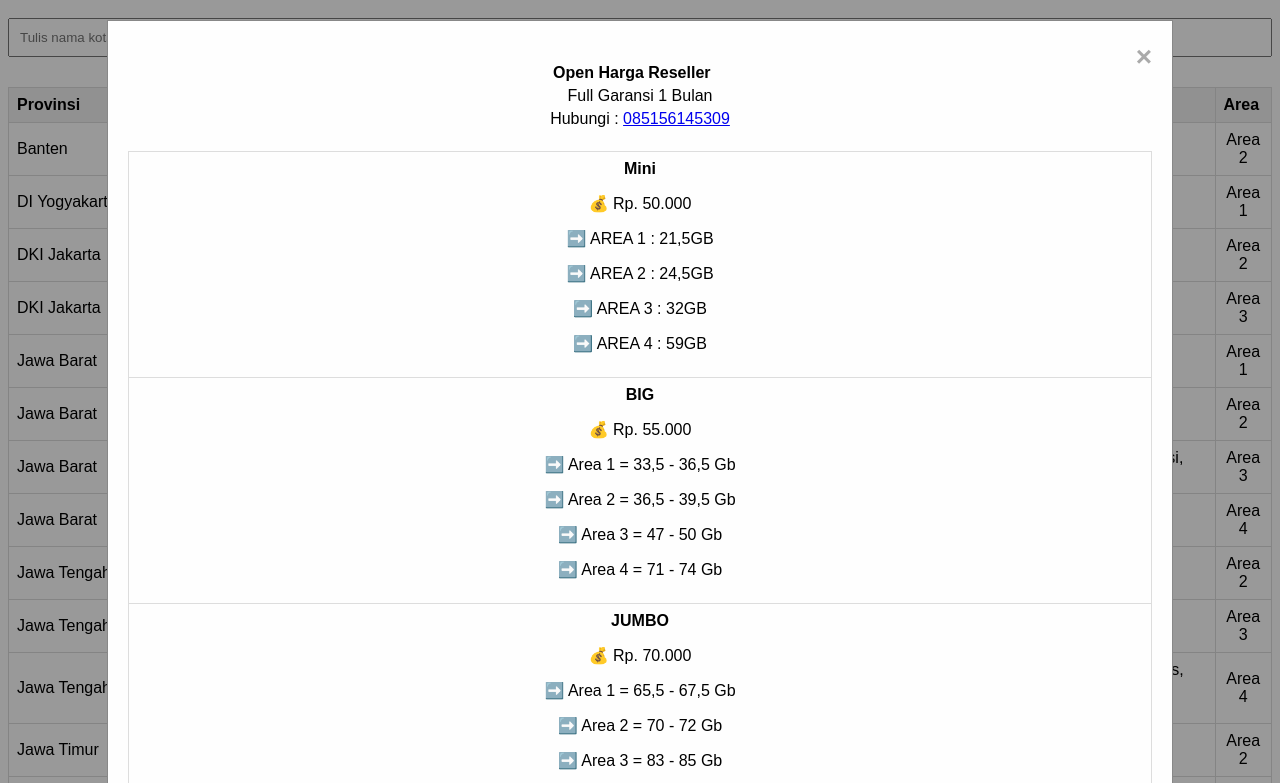
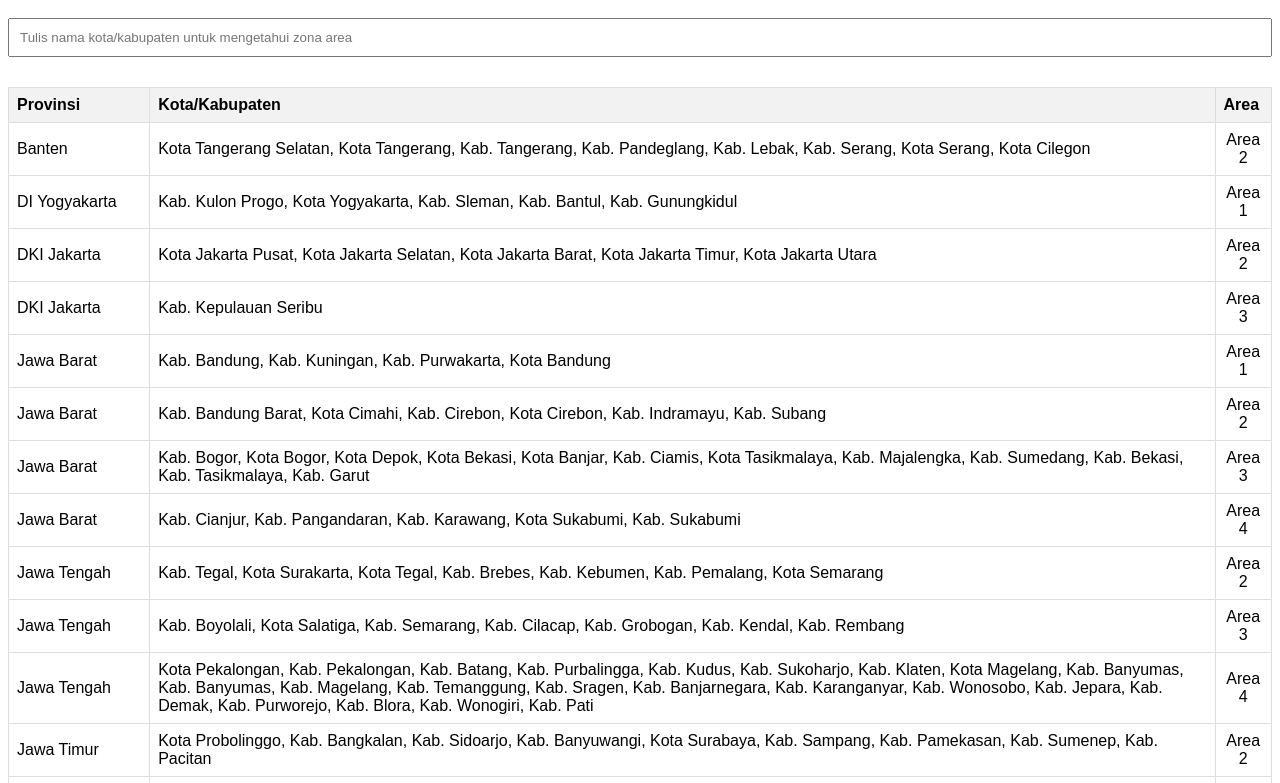
Before and after one commit to TWENTYONESTORE/akrabzone, a plain HTML site: page index.html in a window 1280 px wide. Shown: the top 783 px of the page. Drawn offline with Linux system fonts and the light colour scheme.

Commit message:
Update index.html

```diff
--- a/index.html
+++ b/index.html
@@ -93,71 +93,6 @@
 </head>
 
 <body>
-
-    <!-- The Modal -->
-    <div id="myModal" class="modal">
-
-        <!-- Modal content -->
-        <div class="modal-content">
-            <span class="close">&times;</span>
-
-            <br>
-
-            <div style="text-align: center;">
-                <p style="margin: 5px 0"><b>Open Harga Reseller</b></p>
-                <p style="margin: 5px 0">Full Garansi 1 Bulan</p>
-                <p style="margin: 5px 0">Hubungi : <a href="https://wa.me/6285156145309">085156145309</a></p>
-            </div>
-
-            <br>
-
-            <table>
-                <tr style="text-align: center; width: 50%;">
-                    <td>
-                        <div>
-                            <b>Mini</b>
-                            <p>💰 Rp. 50.000</p>
-                            <p>➡️ AREA 1 : 21,5GB</p>
-                            <p>➡️ AREA 2 : 24,5GB</p>
-                            <p>➡️ AREA 3 : 32GB</p>
-                            <p>➡️ AREA 4 : 59GB</p>
-                        </div>
-                    </td>
-                </tr>
-
-                <tr style="text-align: center; width: 50%;">
-                    <td>
-                        <div>
-                            <b>BIG</b>
-                            <p>💰 Rp. 55.000</p>
-                            <p>➡️ Area 1 = 33,5 - 36,5 Gb</p>
-                            <p>➡️ Area 2 = 36,5 - 39,5 Gb</p>
-                            <p>➡️ Area 3 = 47 - 50 Gb</p>
-                            <p>➡️ Area 4 = 71 - 74 Gb</p>
-                        </div>
-                    </td>
-                </tr>
-
-                <tr style="text-align: center; width: 50%;">
-                    <td>
-                        <div>
-                            <b>JUMBO</b>
-                            <p>💰 Rp. 70.000</p>
-                            <p>➡️ Area 1 = 65,5 - 67,5 Gb</p>
-                            <p>➡️ Area 2 = 70 - 72 Gb</p>
-                            <p>➡️ Area 3 = 83 - 85 Gb</p>
-                            <p>➡️ Area 4 = 123 - 125 Gb</p>
-                        </div>
-                    </td>
-                </tr>
-            </table>
-        </div>
-
-    </div>
-
-
-
-    </div>
 
     <div class="search-container">
         <input type="text" id="searchInput" onkeyup="searchTable()"
```
